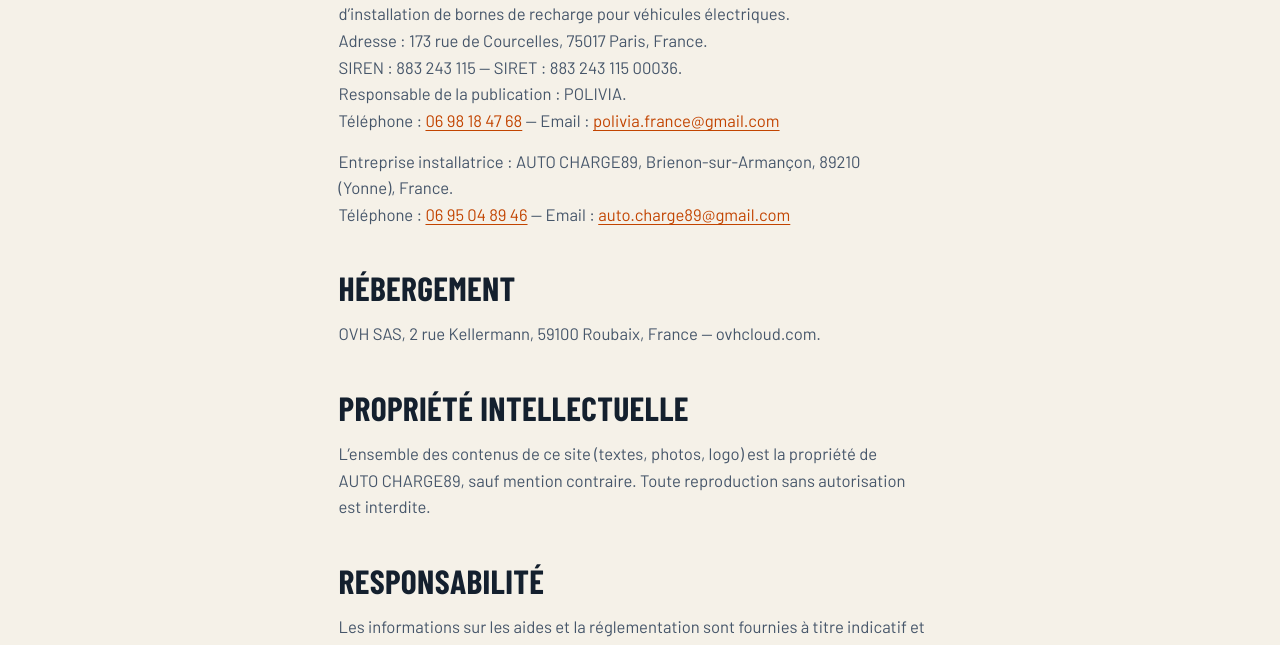
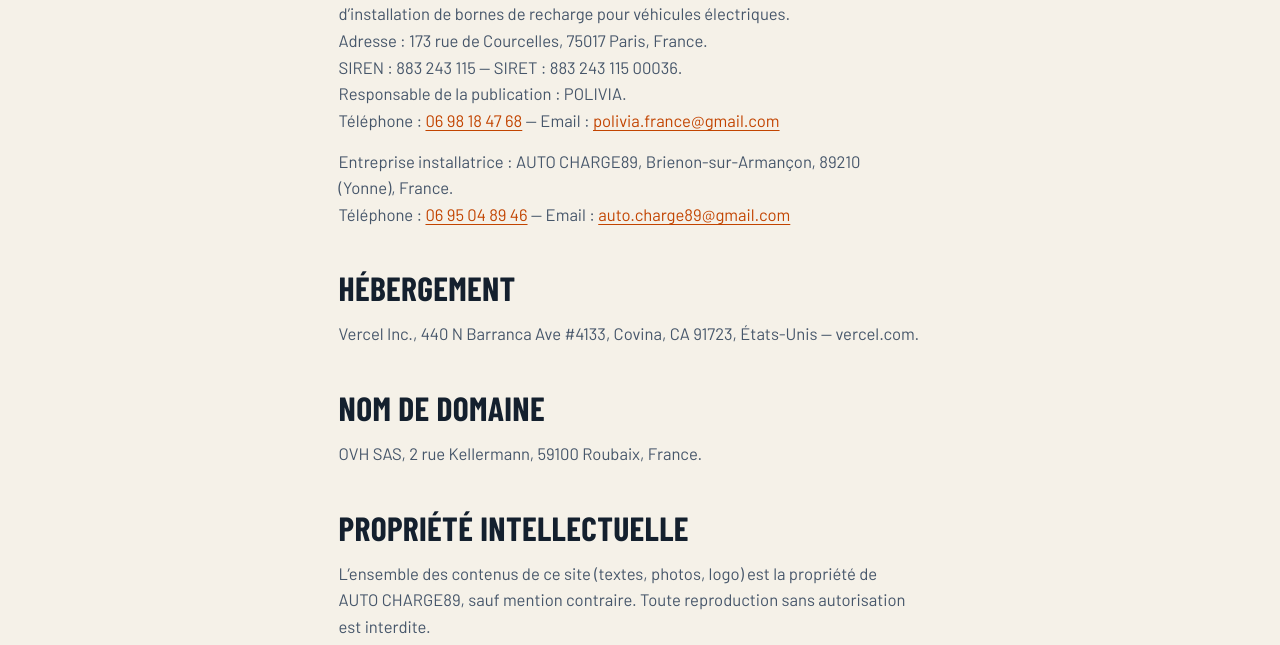
Before and after one commit to SGNG21/auto-charge-89, an Astro site: page /mentions-legales in a window 1280 px wide. Shown: the part 434-1079 px from the top of the page. Built offline with nearby package versions, Linux system fonts and the light colour scheme; Astro itself is replaced by a stand-in of ours; a web font is replaced by a local one.

Commit message:
Mentions légales : hébergeur Vercel, nom de domaine OVH
Co-Authored-By: Claude Sonnet 5.5 <noreply@anthropic.com>
Claude-Session: https://claude.ai/code/session_01PCw13vZgrdMjX4J7dyXK62

```diff
--- a/src/pages/mentions-legales.astro
+++ b/src/pages/mentions-legales.astro
@@ -14,7 +14,9 @@ import { SITE } from '../data/site.js';
     <p>Entreprise installatrice : {SITE.legalName}, {SITE.city}, {SITE.postalCode} ({SITE.department}), France.<br />
     Téléphone : <a href={`tel:${SITE.phoneIntl}`}>{SITE.phone}</a> — Email : <a href={`mailto:${SITE.email}`}>{SITE.email}</a></p>
     <h2>Hébergement</h2>
-    <p>OVH SAS, 2 rue Kellermann, 59100 Roubaix, France — ovhcloud.com.</p>
+    <p>Vercel Inc., 440 N Barranca Ave #4133, Covina, CA 91723, États-Unis — vercel.com.</p>
+    <h2>Nom de domaine</h2>
+    <p>OVH SAS, 2 rue Kellermann, 59100 Roubaix, France.</p>
     <h2>Propriété intellectuelle</h2>
     <p>L’ensemble des contenus de ce site (textes, photos, logo) est la propriété de {SITE.legalName}, sauf mention contraire. Toute reproduction sans autorisation est interdite.</p>
     <h2>Responsabilité</h2>
```
